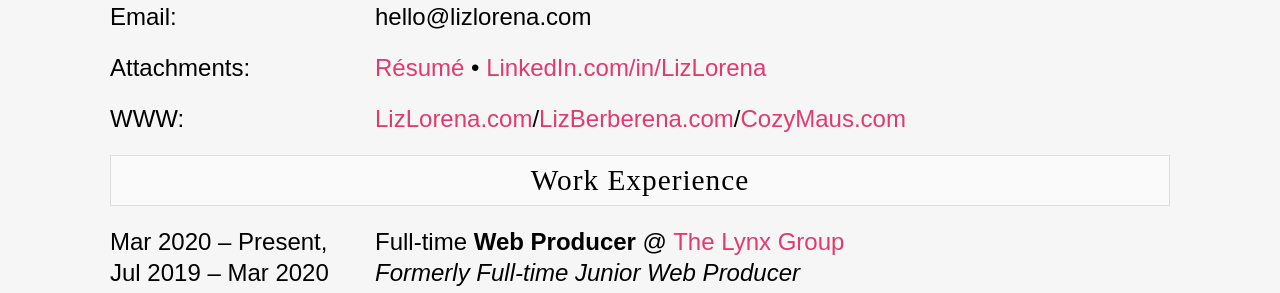
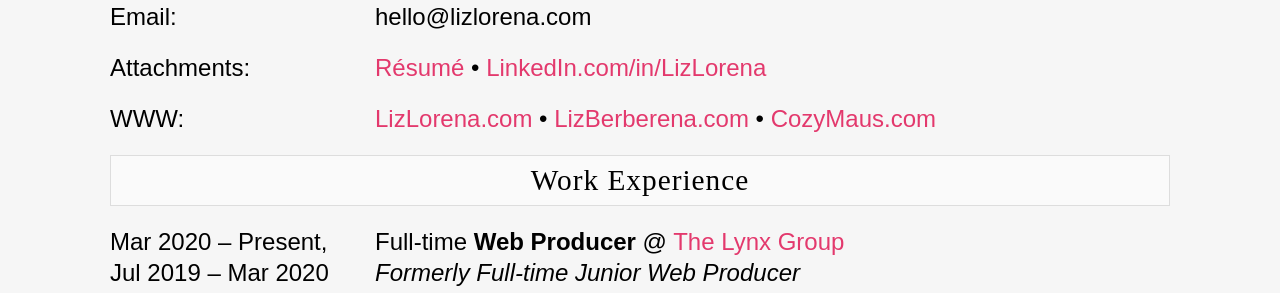
Before and after one commit to liz-lorena/2020, a Jekyll site: the page built from cv/index.html, in a window 1280 px wide and 900 px high, scrolled down 473 px. Shown: the part 155-448 px from the top of the window. Built offline with Jekyll 4.4.1, drawn with Linux system fonts in a browser that asks for light colours.

Commit message:
Update index.html

```diff
--- a/cv/index.html
+++ b/cv/index.html
@@ -22,7 +22,7 @@
 
 	<div class="columnOne"><p>Attachments:</p></div><div class="columnTwo"><p><a href="/resume-liz-lorena-berberena.pdf" target="_blank">Résumé</a> • <a href="https://linkedin.com/in/lizlorena" target="_blank">LinkedIn.com/in/LizLorena</a></p></div>
 
-	<div class="columnOne"><p>WWW:</p></div><div class="columnTwo"><p><a href="http://lizlorena.com" target="_blank">LizLorena.com</a>/<a href="http://lizberberena.com" target="_blank">LizBerberena.com</a>/<a href="http://cozymaus.com" target="_blank">CozyMaus.com</a></p></div>
+	<div class="columnOne"><p>WWW:</p></div><div class="columnTwo"><p><a href="http://lizlorena.com" target="_blank">LizLorena.com</a> • <a href="http://lizberberena.com" target="_blank">LizBerberena.com</a> • <a href="http://cozymaus.com" target="_blank">CozyMaus.com</a></p></div>
 
 </div>
 
```
